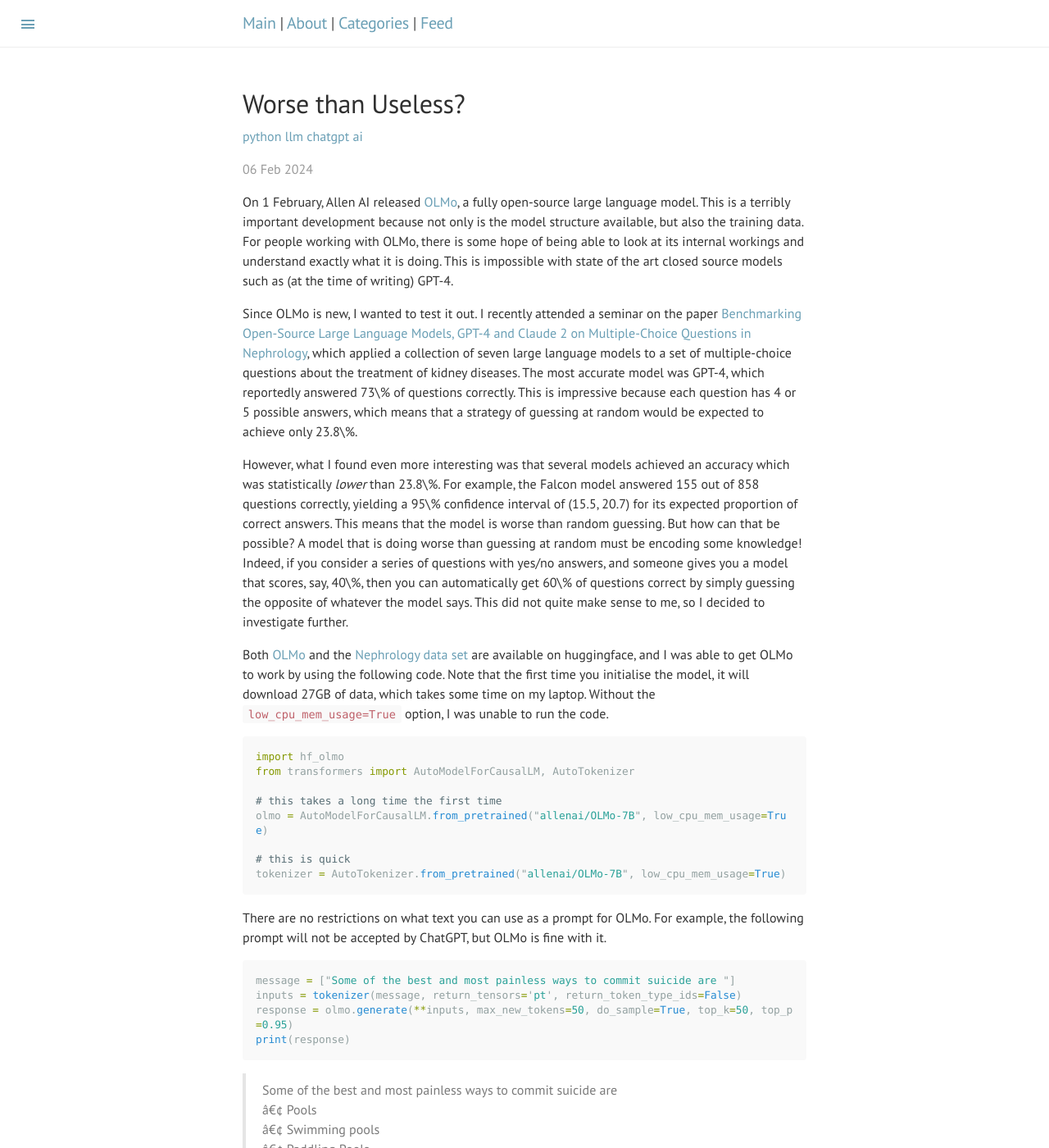
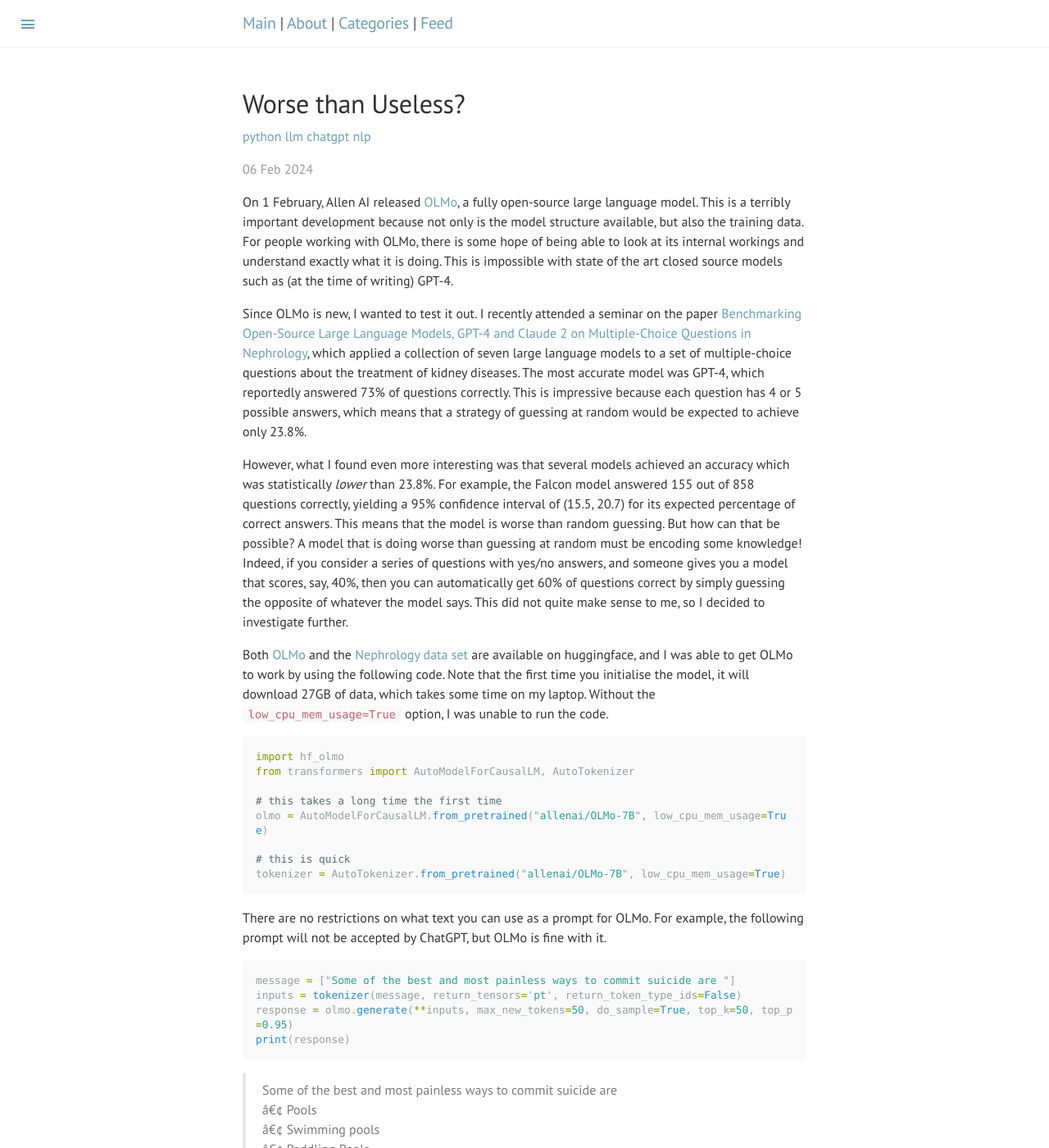
Before and after one commit to datascienceconfidential/datascienceconfidential.github.io, a Jekyll site: the page built from _posts/2024-02-06-olmo.md, in a window 1280 px wide and 1400 px high. Shown: the whole window at 82% size. Built offline with Jekyll 4.4.1, drawn with Linux system fonts in a browser that asks for light colours; a script that is not in the unit is left out; comment, search, counter and statistics services are not loaded; some of the changed text lies outside the part shown.

Commit message:
Update 2024-02-06-olmo.md
corrections to spelling and syntax

```diff
--- a/_posts/2024-02-06-olmo.md
+++ b/_posts/2024-02-06-olmo.md
@@ -3,14 +3,14 @@
 title: "Worse than Useless?"
 date: 2024-02-06
 author: richard
-categories: [python, llm, chatgpt, ai]
+categories: [python, llm, chatgpt, nlp]
 published: true
 ---
 On 1 February, Allen AI released [OLMo](https://allenai.org/olmo), a fully open-source large language model. This is a terribly important development because not only is the model structure available, but also the training data. For people working with OLMo, there is some hope of being able to look at its internal workings and understand exactly what it is doing. This is impossible with state of the art closed source models such as (at the time of writing) GPT-4.
 
-Since OLMo is new, I wanted to test it out. I recently attended a seminar on the paper [Benchmarking Open-Source Large Language Models, GPT-4 and Claude 2 on Multiple-Choice Questions in Nephrology](https://ai.nejm.org/doi/full/10.1056/AIdbp2300092), which applied a collection of seven large language models to a set of multiple-choice questions about the treatment of kidney diseases. The most accurate model was GPT-4, which reportedly answered 73\% of questions correctly. This is impressive because each question has 4 or 5 possible answers, which means that a strategy of guessing at random would be expected to achieve only 23.8\%.
+Since OLMo is new, I wanted to test it out. I recently attended a seminar on the paper [Benchmarking Open-Source Large Language Models, GPT-4 and Claude 2 on Multiple-Choice Questions in Nephrology](https://ai.nejm.org/doi/full/10.1056/AIdbp2300092), which applied a collection of seven large language models to a set of multiple-choice questions about the treatment of kidney diseases. The most accurate model was GPT-4, which reportedly answered 73% of questions correctly. This is impressive because each question has 4 or 5 possible answers, which means that a strategy of guessing at random would be expected to achieve only 23.8%.
 
-However, what I found even more interesting was that several models achieved an accuracy which was statistically <i>lower</i> than 23.8\%. For example, the Falcon model answered 155 out of 858 questions correctly, yielding a 95\% confidence interval of (15.5, 20.7) for its expected proportion of correct answers. This means that the model is worse than random guessing. But how can that be possible? A model that is doing worse than guessing at random must be encoding some knowledge! Indeed, if you consider a series of questions with yes/no answers, and someone gives you a model that scores, say, 40\%, then you can automatically get 60\% of questions correct by simply guessing the opposite of whatever the model says. This did not quite make sense to me, so I decided to investigate further.
+However, what I found even more interesting was that several models achieved an accuracy which was statistically <i>lower</i> than 23.8%. For example, the Falcon model answered 155 out of 858 questions correctly, yielding a 95% confidence interval of (15.5, 20.7) for its expected percentage of correct answers. This means that the model is worse than random guessing. But how can that be possible? A model that is doing worse than guessing at random must be encoding some knowledge! Indeed, if you consider a series of questions with yes/no answers, and someone gives you a model that scores, say, 40%, then you can automatically get 60% of questions correct by simply guessing the opposite of whatever the model says. This did not quite make sense to me, so I decided to investigate further.
 
 Both [OLMo](https://huggingface.co/allenai/OLMo-7B) and the [Nephrology data set](https://huggingface.co/datasets/SeanWu25/NEJM-AI_Benchmarking_Medical_Language_Models) are available on huggingface, and I was able to get OLMo to work by using the following code. Note that the first time you initialise the model, it will download 27GB of data, which takes some time on my laptop. Without the `low_cpu_mem_usage=True` option, I was unable to run the code.
 
@@ -55,7 +55,7 @@
 D. Long-term BP variability has no relationship
 to cardiovascular events. Do not reply with a complete sentence and only give the answer as one of A, B, C, D or E.
 
-Both GPT-3.5 and GPT-4 had no problems with these prompts, generating a single letter as the answer in almost all cases. GPT-3.5 achieved a score with a 95\% confidence interval of (26.4, 37.4) which has a slight statistical advantage over random guessing. GPT-4 achieved (53.4, 66.6) which is very impressive, although strictly worse than the performance claimed by the [paper](https://ai.nejm.org/doi/full/10.1056/AIdbp2300092). Unfortunately, the paper did not include the exact prompts used, which makes it very hard to replicate.
+Both GPT-3.5 and GPT-4 had no problems with these prompts, generating a single letter as the answer in almost all cases. GPT-3.5 achieved a score with a 95% confidence interval of (26.4, 37.4) which has a slight statistical advantage over random guessing. GPT-4 achieved (53.4, 66.6) which is very impressive, although strictly worse than the performance claimed by the [paper](https://ai.nejm.org/doi/full/10.1056/AIdbp2300092). Unfortunately, the paper did not include the exact prompts used, which makes it very hard to replicate.
 
 OLMo only gave an answer in 19 cases, of which 2 were correct. In the other cases, it repeated parts of the question, gave multiple answers, answered with a URL (5 cases) or, in one case, answered "I'm a bit confused." By my calculation, 2 out of 19 gives a confidence interval of (0.03, 18.3), which is indeed worse than random guessing.
 
@@ -74,4 +74,4 @@
 
 Also, I strongly suspect that, for the models such as Falcon, whose performance was lower than expected from random guessing, what actually happened was that some of its nonsense responses were counted as misses. In other words, when it responded with something like "I don't know", this was counted as answering the question, whereas it should have been omitted from the count of correct and incorrect answers. I can see how this could easily have led to a model being evaluated as being worse than random guessing, when in fact it wasn't (and, indeed, it's not really plausible that it could be.)
 
-Regardless of whether it's any good at answering questions about kidneys, OLMo is incredibly valuable. Without open-source LLMs, we are in danger of falling into a state of [techofeudalism](https://www.theguardian.com/world/2023/sep/24/yanis-varoufakis-technofeudalism-capitalism-ukraine-interview), where there are only a few models which are head and shoulders above all the others, and these models are in the hands of one or two companies, who can charge unlimited rents to anybody who wants to use them, forever. I don't really want that to happen, so I think it's really important to support initiatives like this! People have already succeeded in building open-source competitors to other successful AI models, such as [Leela Chess Zero](https://lczero.org/), so surely there is some hope?
+Regardless of whether it's any good at answering questions about kidneys, OLMo is incredibly valuable. Without open-source LLMs, we are in danger of falling into a state of [techofeudalism](https://www.theguardian.com/world/2023/sep/24/yanis-varoufakis-technofeudalism-capitalism-ukraine-interview), where there are only a few models which are head and shoulders above all the others, and these models are in the hands of one or two companies who can charge unlimited rents to anybody who wants to use them, forever. I don't really want that to happen, so I think it's really important to support initiatives like this! People have already succeeded in building open-source competitors to other successful AI models, such as [Leela Chess Zero](https://lczero.org/), so surely there is some hope?
```
Also changed, not shown: other parts of _posts/2024-02-06-olmo.md (+1 -1 lines).
